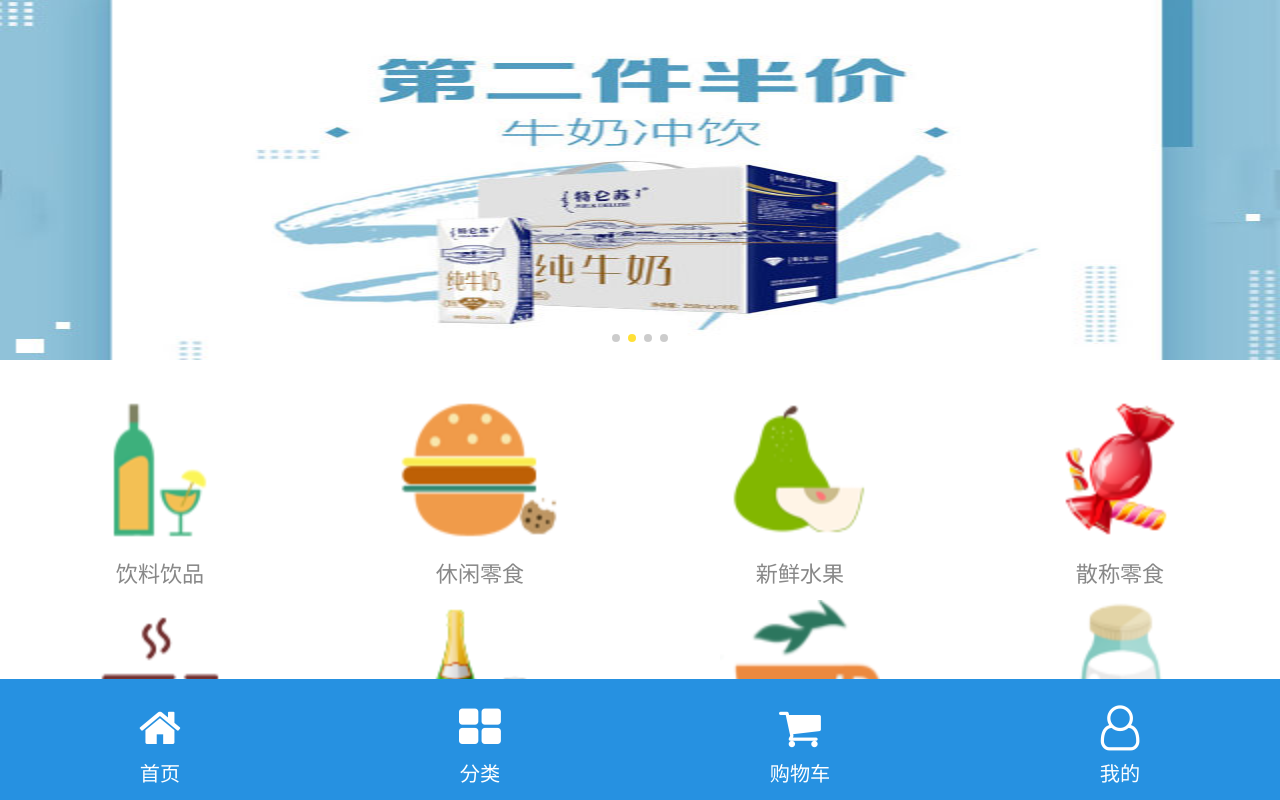
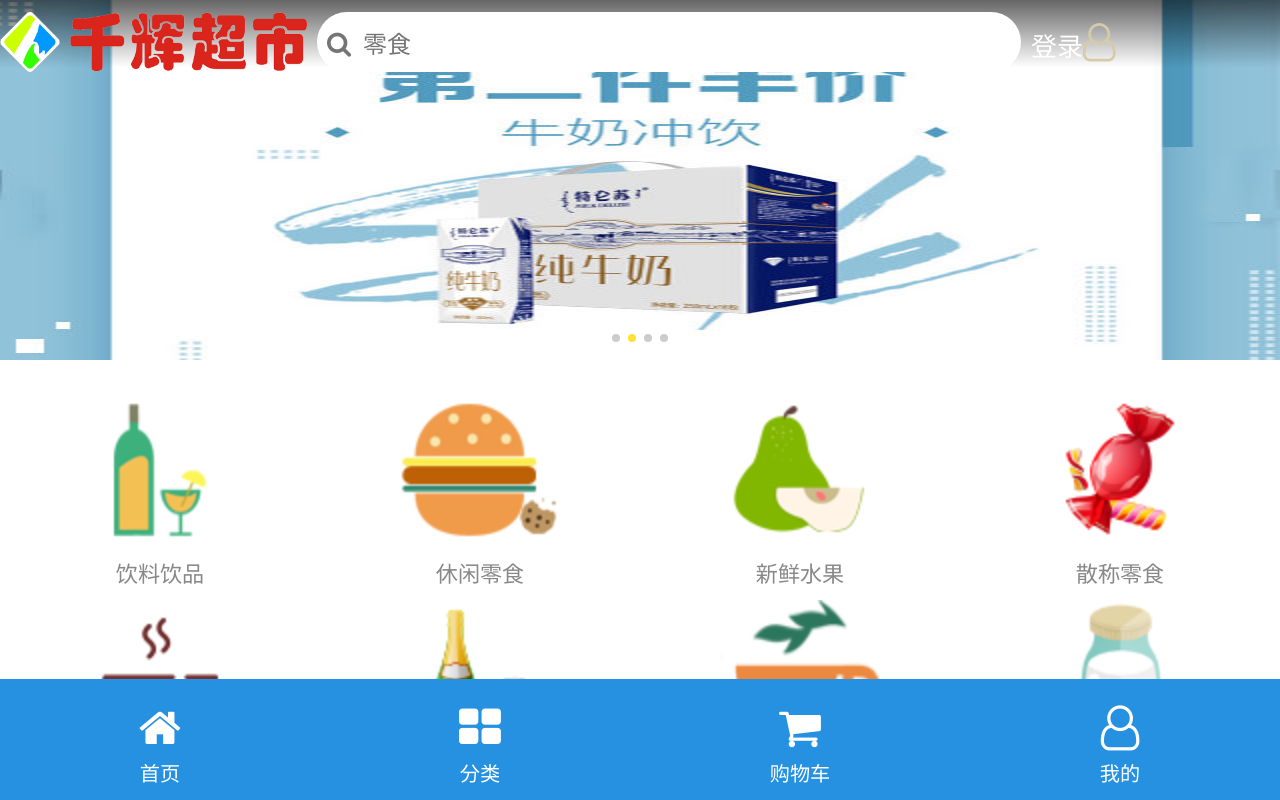
Before and after one commit to cheyennechan/qianfengMarket, a Vue app: page /#/home/index in a window 1280 px wide. Shown: the top 800 px of the page. Built offline with nearby package versions, Linux system fonts and the light colour scheme; what vue-jsonp would draw is missing.

Commit message:
ct更新了首页头部

```diff
--- a/src/components/homePage/index.vue
+++ b/src/components/homePage/index.vue
@@ -1,5 +1,21 @@
 <template>
   <div>
+    <!-- 头部 -->
+    <div class="indexHeader">
+      <div class="titleLogo">
+        <img src="../../../static/img/logo.png" alt>
+      </div>
+      <div class="titleSearch">
+        <router-link to>
+          <i class="fa fa-search" aria-hidden="true"></i>
+          <input readonly type="text" placeholder="零食">
+        </router-link>
+      </div>
+      <div class="indexLoginIn">
+        <span>登录</span>
+        <i class="fa fa-user-o"></i>
+      </div>
+    </div>
     <!-- banner轮播 -->
     <div class="indexBanner">
       <div class="swiper-container">
@@ -435,6 +451,54 @@
 </template>
 
 <style lang="scss">
+// 头部
+.indexHeader {
+  position: fixed;
+  top: 0;
+  z-index: 999;
+  height: 2.63rem;
+  align-items: center;
+  width: 100%;
+  display: flex;
+  background: linear-gradient(rgba(0, 0, 0, 0.6), rgba(0, 0, 0, 0) 80%);
+  .titleLogo {
+    width: 24%;
+    img {
+      width: 100%;
+      display: block;
+    }
+  }
+  .titleSearch {
+    height: 1.88rem;
+    line-height: 1.88rem;
+    border-radius: 50px;
+    width: 55%;
+    background: #fff;
+    margin: 0 .31rem;
+    i {
+      font-size: 0.81rem;
+      margin:0 .31rem;
+      color: #757575;
+    }
+    input{
+      width: 80%;
+      border: 0;
+      outline: none;
+      font-size: 0.75rem;
+    }
+  }
+  .indexLoginIn{
+    width: 14.5%;
+    text-align: left;
+    line-height: .56rem;
+    font-size: .81rem;
+    color: #fff;
+    i{
+      color: #D5CBA9;
+      font-size: 1.2rem;
+    }
+  }
+}
 // banner轮播
 .indexBanner {
   .swiper-pagination-bullet-active {
@@ -472,9 +536,9 @@
       width: 25%;
       text-align: center;
       margin-bottom: 0.38rem;
-      a{
+      a {
         color: #888;
-        font-size: .69rem;
+        font-size: 0.69rem;
       }
       img {
         width: 50%;
```
